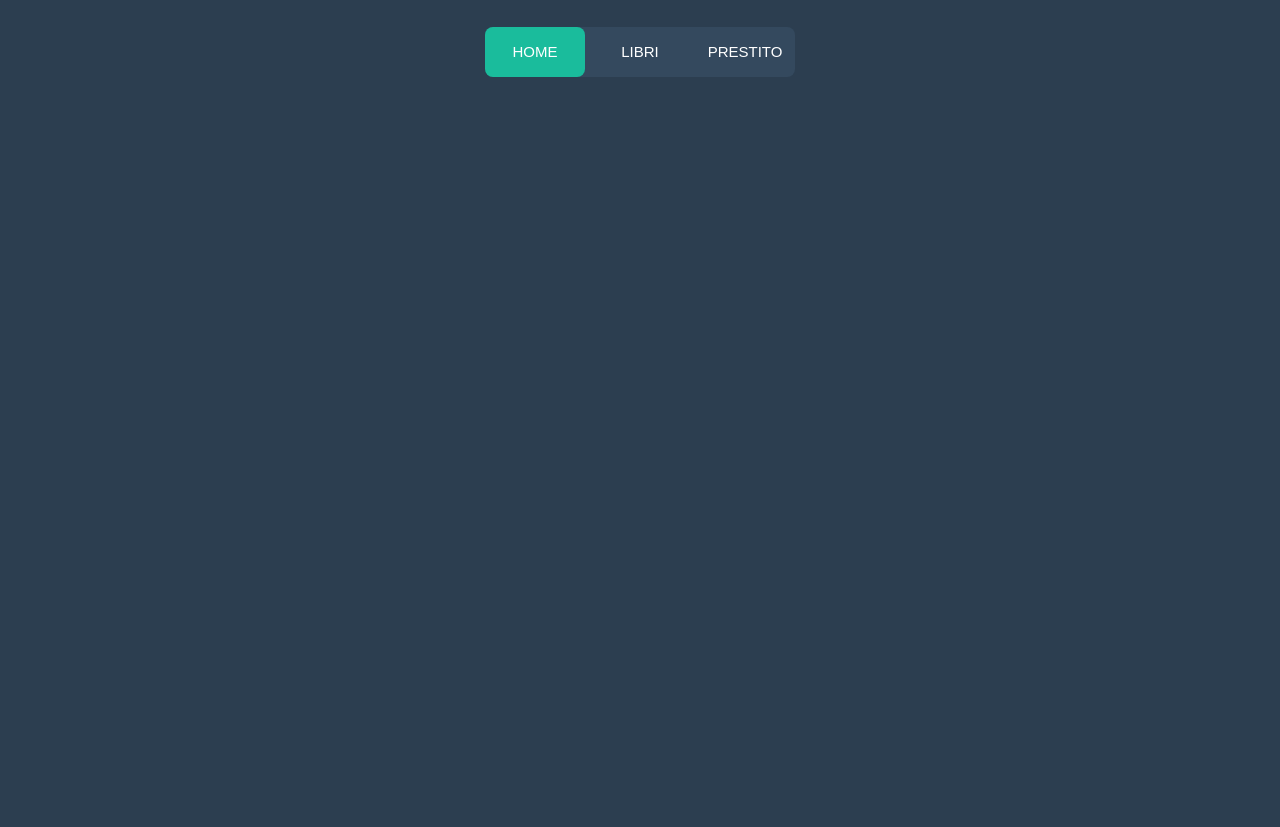
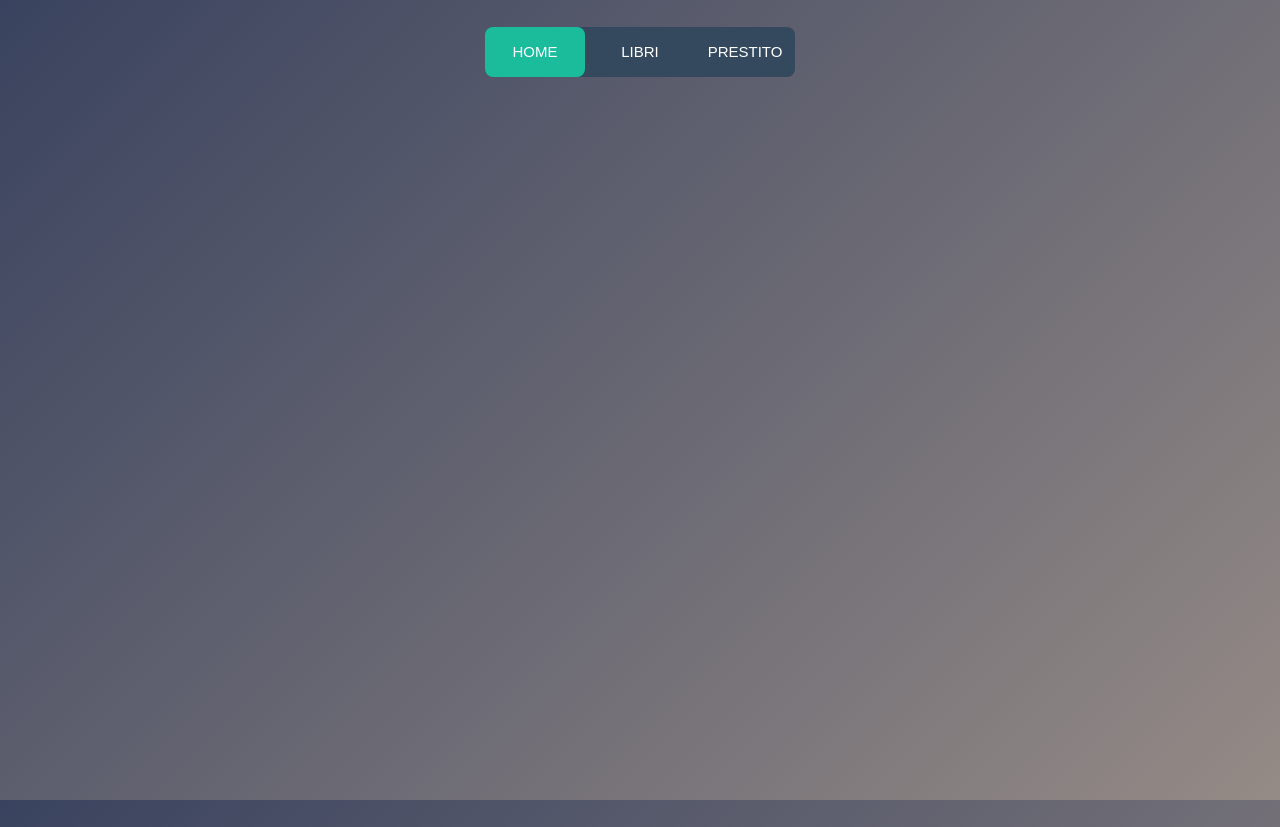
Before and after one commit to E-sc-D/Biblioteca-Belluzzi-Da-Vinci, a PHP site: page / in a window 1280 px wide. Before the commit the page ends 77 px from the top, so only its background shows below. Run offline with PHP 8.4, Linux system fonts and the light colour scheme.

Commit message:
modifica 3

```diff
--- a/css/indexstyle.css
+++ b/css/indexstyle.css
@@ -57,11 +57,16 @@ a:nth-child(3):hover ~ .animation {
 	background-color: #1abc9c;
 }
 
+html, body {
+  height: 100%;
+}
+
 body {
 	font-size: 12px;
 	font-family: sans-serif;
-	background: #2c3e50;
+	background: linear-gradient(135deg, rgba(36, 46, 77, 0.9), rgba(137, 126, 121, 0.9));
 }
+
 h1 {
 	text-align: center;
 	margin: 40px 0 40px;
--- a/index.php
+++ b/index.php
@@ -13,7 +13,7 @@
     <div class="main">
         <div class="navbar">
             <nav>
-                <a href="#">Home</a>
+                <a href="index.php">Home</a>
                 <a href="#">Libri</a>
                 <a href="#">Prestito</a>
                 <div class="animation start-home"></div>
```
